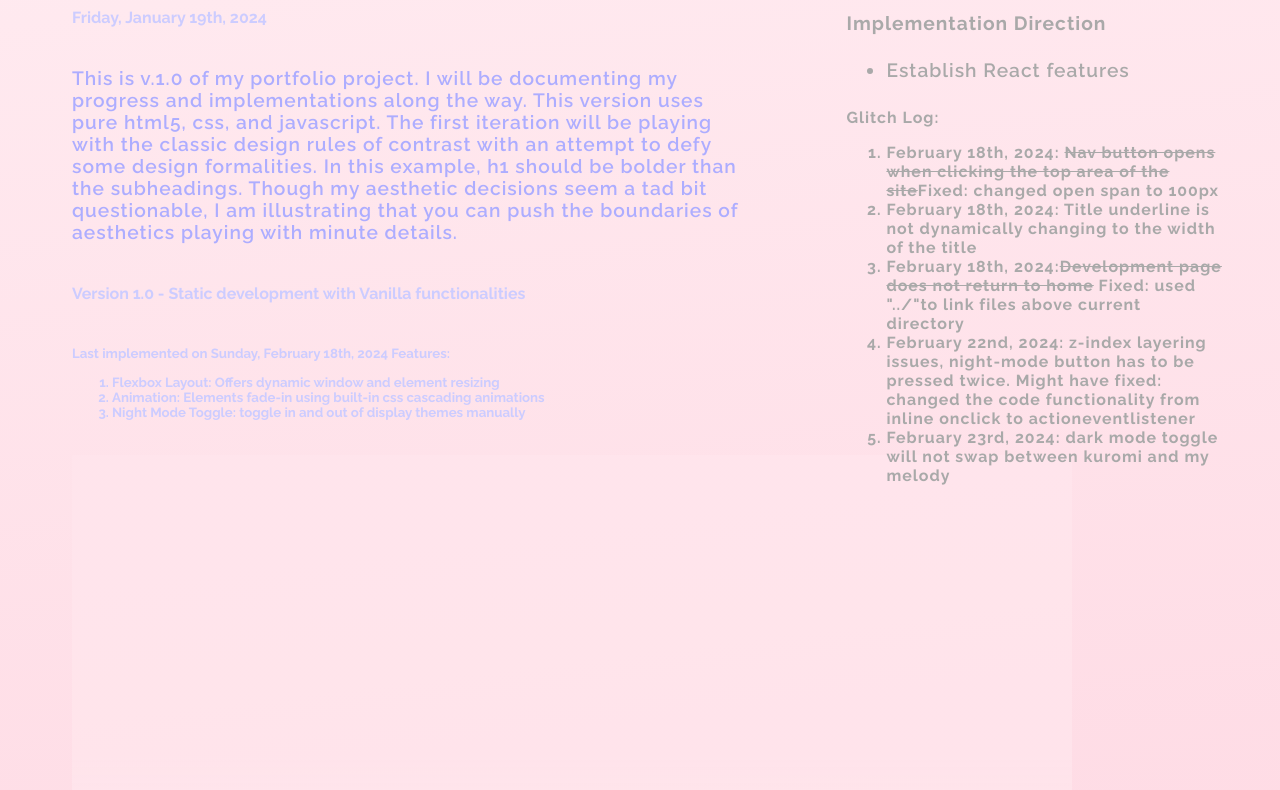
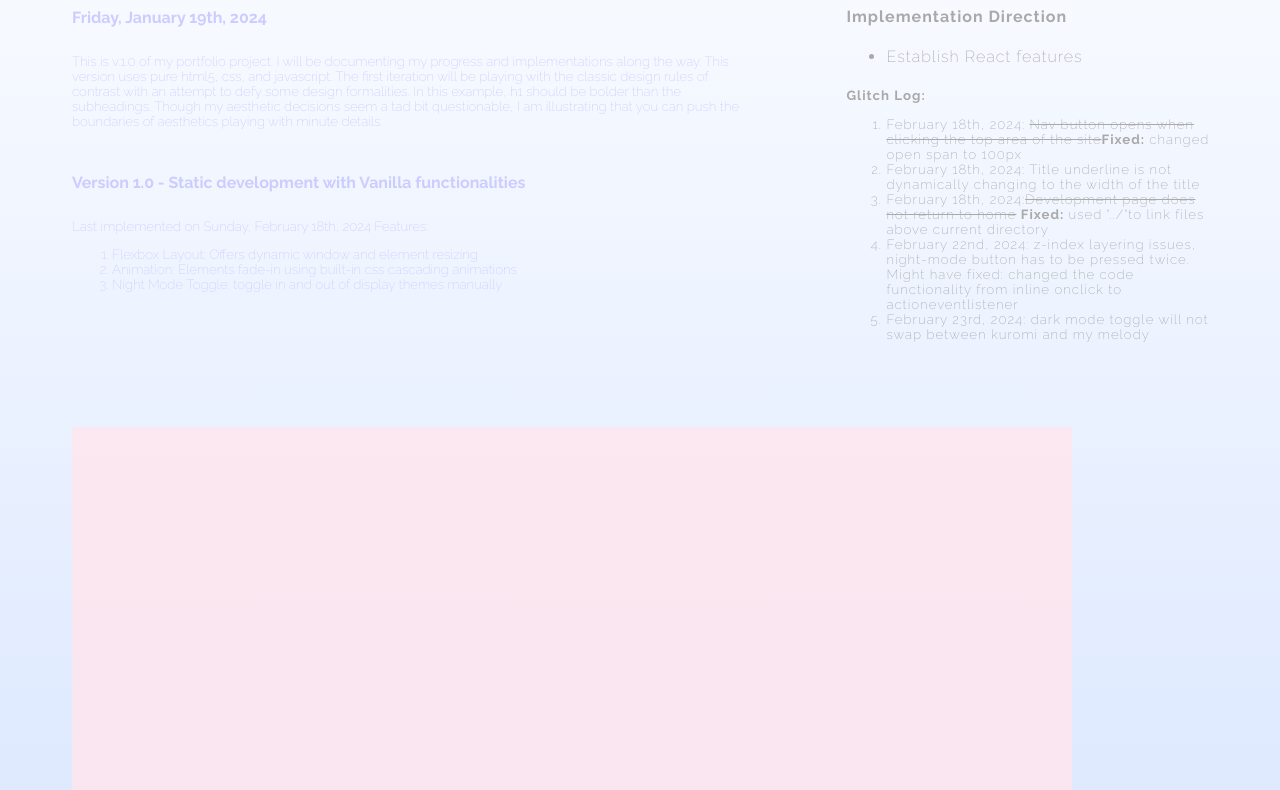
Before and after one commit to ElleOwO/ElleOwO.github.io, a website: page webpages/development.html in a window 1280 px wide. Shown: the part 260-1050 px from the top of the page. Drawn offline with Linux system fonts and the light colour scheme; files whose address does not match are found by name.

Commit message:
development asthetics

```diff
--- a/stylesheets/styles-development.css
+++ b/stylesheets/styles-development.css
@@ -12,34 +12,30 @@ body {
     -o-animation: AnimationName 4s ease infinite;
     animation: AnimationName 4s ease infinite;
 }
-@-webkit-keyframes AnimationName {
-    0%{background-position:0% 88%}
-    50%{background-position:100% 13%}
-    100%{background-position:0% 88%}
-}
-@-moz-keyframes AnimationName {
-    0%{background-position:0% 88%}
-    50%{background-position:100% 13%}
-    100%{background-position:0% 88%}
-}
-@-o-keyframes AnimationName {
-    0%{background-position:0% 88%}
-    50%{background-position:100% 13%}
-    100%{background-position:0% 88%}
-}
-@keyframes AnimationName {
-    0%{background-position:0% 88%}
-    50%{background-position:100% 13%}
-    100%{background-position:0% 88%}
-}
+
+
 body {
     display: flex;
     flex-direction: column;
 
 
-    background-size: cover;
-   /* width: 100vw;
-    height: 100vh;*/
+
+        background: linear-gradient(0deg,#cae7ff,#cfdfff,#ffffff);
+        background-size: 180% 180%;
+        animation: gradient-animation 3s ease infinite;
+
+
+    @keyframes gradient-animation {
+        0% {
+            background-position: 0% 50%;
+        }
+        50% {
+            background-position: 100% 50%;
+        }
+        100% {
+            background-position: 0% 50%;
+        }
+    }
 
 }
 
@@ -62,8 +58,32 @@ h1 {
     white-space: nowrap;
     width: 1px;
 
+}
+
+h4{margin-bottom: 5px;}
+
+
+p {
+
+    font-weight: 200;
+    letter-spacing: 1px;
+    font-size: 1.5vw;
+    width: 100%;
+    color:#ADADFF;
 
 }
+
+.features{
+    font-weight: 200;
+}
+
+#profile-div{
+    display: flex;
+    flex-direction: row;
+    align-items:flex-start;
+    align-content:flex-start;
+}
+
 #right-side {
     justify-content: left;
     margin-top: 178px;
@@ -71,26 +91,18 @@ h1 {
     margin-right: 50px;
     width: 30%;
     color: darkgrey;
-    font-weight: 600;
     letter-spacing: 1px;
-    font-size: 1.5vw;
+
 
 
 }
-
-p {
-
-    font-weight: 600;
-    letter-spacing: 1px;
-    font-size: 1.5vw;
-    width: 100%;
-    color:#ADADFF;
-
+#log-box{
+    font-weight: 200;
+    overflow: scroll;
 }
-
-#profile-div{
-    display: flex;
-    flex-direction: row;
+#glitch-log{
+    height: 300px;
+    font-weight: 200;
 }
 
 #frame1{
@@ -99,6 +111,7 @@ p {
     height: 700px;
     width: 1200px; /* over ride constraints and show all */
     white-space: nowrap;
+    margin-top: 100px;
 
 
 }
@@ -139,13 +152,14 @@ display: flex;
     float: inherit;
 
 }
+/* underline */
 .main a{
     /*by removing absolute and using margin top i was able to keep the underline relative to h1*/
     z-index: 2;
     left: 15%;
     margin-top: -82px;
     height: 60px;
-    width: 300px;
+    width: 1500px;
 
     color: rgba(204,204,255, 0);
     background-image: linear-gradient(#CCCCFF, #CCCCFF);
--- a/webpages/development.html
+++ b/webpages/development.html
@@ -40,38 +40,46 @@
     <div class="main">
         <h1>D e v e l o p m e n t </h1>
         <div class="underline">
-            <a>hello</a></div>
+            <a>hello</a>
+        </div>
        <span class="visually-hidden"></span>
         <h4>Friday, January 19th, 2024</h4>
-        <p>This is v.1.0 of my portfolio project. I will be documenting my progress and implementations along the way.
+        <h5 class="features">This is v.1.0 of my portfolio project. I will be documenting my progress and implementations along the way.
             This version uses pure html5, css, and javascript.
             The first iteration will be playing with the classic design rules of contrast with an attempt to defy some design formalities.
             In this example, h1 should be bolder than the subheadings.
             Though my aesthetic decisions seem a tad bit questionable, I am illustrating
-            that you can push the boundaries of aesthetics playing with minute details. </p>
+            that you can push the boundaries of aesthetics playing with minute details.
+        </h5>
         <h4>Version 1.0 - Static development with Vanilla functionalities</h4>
-       <h5>
+        <h5 class="features">
            Last implemented on Sunday, February 18th, 2024
-           Features:<ol>
+           Features:
+        <ol>
            <li>Flexbox Layout: Offers dynamic window and element resizing</li>
            <li>Animation: Elements fade-in using built-in css cascading animations</li>
            <li>Night Mode Toggle: toggle in and out of display themes manually</li>
-       </ol></h5>
+       </ol>
+        </h5>
         <div id="frame1"><iframe src="archived/v1.0.html" height="700vw" width="1000px" title="Iframe Example"></iframe></div>
 
     </div>
-    <div id="right-side"><h4>Implementation Direction</h4>
-        <ul><li>Establish React features</li></ul>
-        <h5>
-            Glitch Log:<ol>
-            <li>February 18th, 2024: <strike>Nav button opens when clicking the top area of the site</strike>Fixed: </strong>changed open span to 100px</li>
-            <li>February 18th, 2024: Title underline is not dynamically changing to the width of the title</li>
-            <li>February 18th, 2024:<strike>Development page does not return to home</strike> <strong> Fixed: </strong>used "../"to link files above current directory</li>
-            <li>February 22nd, 2024: z-index layering issues, night-mode button has to be pressed twice. Might have fixed: changed the code functionality from inline onclick to actioneventlistener</li>
-            <li>February 23rd, 2024: dark mode toggle will not swap between kuromi and my melody</li>
+    <div id="right-side"><h4 id="glitch-title">Implementation Direction</h4>
+        <div id="log-box">
+            <ul><li>Establish React features</li></ul>
+            <h5 id="glitch-log">
+                <strong>Glitch Log:</strong>
+                <ol><li>February 18th, 2024: <strike>Nav button opens when clicking the top area of the site</strike><strong>Fixed: </strong>changed open span to 100px</li>
+                <li>February 18th, 2024: Title underline is not dynamically changing to the width of the title</li>
+                <li>February 18th, 2024:<strike>Development page does not return to home</strike> <strong> Fixed: </strong>used "../"to link files above current directory</li>
+                <li>February 22nd, 2024: z-index layering issues, night-mode button has to be pressed twice. Might have fixed: changed the code functionality from inline onclick to actioneventlistener</li>
+                <li>February 23rd, 2024: dark mode toggle will not swap between kuromi and my melody</li>
 
 
-        </ol></h5></div>
+            </ol>
+            </h5>
+        </div>
+    </div>
 </div>
 
 <div class="footer">
```
